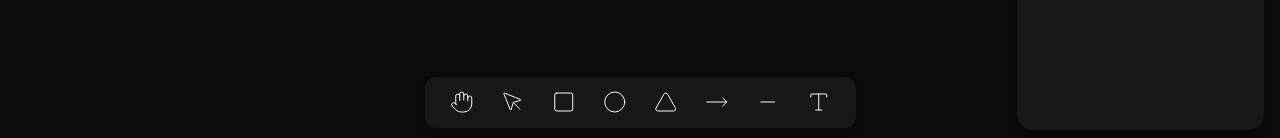
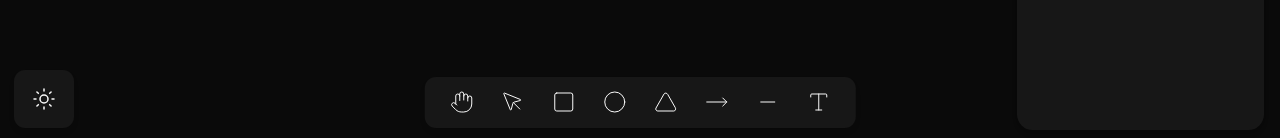
Before and after one commit to Chay23/shapes, a React (Vite) app: page / in a window 1280 px wide. Shown: the part 659-797 px from the top of the page. Built offline with nearby package versions, Linux system fonts and the light colour scheme.

Commit message:
Provide the ability to toggle theme

```diff
--- a/src/App.tsx
+++ b/src/App.tsx
@@ -1,10 +1,13 @@
 import { ThemeProvider } from './components/molecules/theme-provider';
 import Scene from './components/organisms/Scene';
 import Layout from './components/templates/Layout';
+import { STORAGE_UI_THEME_KEY, UI_THEME_DARK } from './lib/constants/common';
 
 export default function App() {
   return (
-    <ThemeProvider defaultTheme='dark' storageKey='vite-ui-theme'>
+    <ThemeProvider
+      defaultTheme={UI_THEME_DARK}
+      storageKey={STORAGE_UI_THEME_KEY}>
       <Layout>
         <Scene />
       </Layout>
--- /dev/null
+++ b/src/components/atoms/Surface.tsx
@@ -0,0 +1,13 @@
+type Props = React.HTMLAttributes<HTMLDivElement>;
+
+export default function Surface(props: Props) {
+  const { className, ...rest } = props;
+  return (
+    <div
+      data-keep-selection={true}
+      className={`bg-card rounded-lg z-999 ${className}`}
+      {...rest}>
+      {props.children}
+    </div>
+  );
+}
--- a/src/components/molecules/theme-provider.tsx
+++ b/src/components/molecules/theme-provider.tsx
@@ -1,11 +1,17 @@
+import {
+  STORAGE_UI_THEME_KEY,
+  UI_THEME_DARK,
+  UI_THEME_LIGHT,
+  UI_THEME_SYSTEM,
+} from '@/lib/constants/common';
 import { ThemeProviderContext } from '@/store/theme';
 import type { ui } from '@/types';
 import { useEffect, useState } from 'react';
 
 export function ThemeProvider({
   children,
-  defaultTheme = 'system',
-  storageKey = 'vite-ui-theme',
+  defaultTheme = UI_THEME_SYSTEM,
+  storageKey = STORAGE_UI_THEME_KEY,
   ...props
 }: ui.ThemeProviderProps) {
   const [theme, setTheme] = useState<ui.Theme>(
@@ -15,13 +21,13 @@ export function ThemeProvider({
   useEffect(() => {
     const root = window.document.documentElement;
 
-    root.classList.remove('light', 'dark');
+    root.classList.remove(UI_THEME_LIGHT, UI_THEME_DARK);
 
-    if (theme === 'system') {
+    if (theme === UI_THEME_SYSTEM) {
       const systemTheme = window.matchMedia('(prefers-color-scheme: dark)')
         .matches
-        ? 'dark'
-        : 'light';
+        ? UI_THEME_DARK
+        : UI_THEME_LIGHT;
 
       root.classList.add(systemTheme);
       return;
--- /dev/null
+++ b/src/components/organisms/bottom-left-toolbar.tsx
@@ -0,0 +1,26 @@
+import { Moon, Sun } from 'lucide-react';
+import Surface from '../atoms/Surface';
+import { useTheme } from '@/hooks/use-theme';
+import { UI_THEME_DARK, UI_THEME_LIGHT } from '@/lib/constants/common';
+
+export default function BottomLeftToolbar() {
+  const { theme, setTheme } = useTheme();
+
+  const handleToggleTheme = () => {
+    setTheme(theme === UI_THEME_LIGHT ? UI_THEME_DARK : UI_THEME_LIGHT);
+  };
+
+  return (
+    <Surface
+      onPointerDown={handleToggleTheme}
+      className='fixed bottom-3 left-3 py-1.5 px-4 h-12.75 flex items-center justify-center cursor-pointer shadow-md'>
+      <div>
+        {theme === UI_THEME_LIGHT ? (
+          <Moon strokeWidth={1.5} />
+        ) : (
+          <Sun strokeWidth={1.5} />
+        )}
+      </div>
+    </Surface>
+  );
+}
--- a/src/components/organisms/bottom-toolbar.tsx
+++ b/src/components/organisms/bottom-toolbar.tsx
@@ -3,9 +3,10 @@ import { ShapeTypeButton } from '../atoms/ShapeTypeButton';
 import type { s } from '../../types';
 import { useShapes } from '../../store/shapes/shapes';
 import { toolbarOptions } from '@/lib/utils/common';
+import Surface from '../atoms/Surface';
 
 export default function BottomToolbar() {
-  const addShape = useShapes((state) => state.addShape);
+  const addShape = useShapes(state => state.addShape);
 
   const handleAddShape = (e: MouseEvent<HTMLButtonElement>) => {
     const type = e.currentTarget.getAttribute('data-type') as
@@ -24,23 +25,17 @@ export default function BottomToolbar() {
   };
 
   return (
-    <div
-      data-keep-selection={true}
-      className='fixed bottom-3 left-1/2 -translate-x-1/2 bg-surface z-999'
-    >
-      <div className='py-1.5 px-4 rounded-lg bg-card shadow-md'>
+    <Surface className='fixed bottom-3 left-1/2 -translate-x-1/2 py-1.5 px-4 shadow-md'>
       <div className='flex gap-3'>
         {toolbarOptions.map(({ id, component: Component, dataType }) => (
           <ShapeTypeButton
             key={id}
             data-type={dataType}
-              onClick={handleAddShape}
-            >
+            onClick={handleAddShape}>
             <Component strokeWidth={1} />
           </ShapeTypeButton>
         ))}
       </div>
-      </div>
-    </div>
+    </Surface>
   );
 }
--- a/src/components/templates/Layout.tsx
+++ b/src/components/templates/Layout.tsx
@@ -2,6 +2,7 @@ import type { ReactNode } from 'react';
 import Sidebar from './Sidebar';
 import SidebarContent from '../organisms/SidebarContent';
 import BottomToolbar from '../organisms/bottom-toolbar';
+import BottomLeftToolbar from '../organisms/bottom-left-toolbar';
 
 type Props = {
   children?: ReactNode;
@@ -10,6 +11,7 @@ type Props = {
 export default function Layout({ children }: Props) {
   return (
     <main className='h-screen'>
+      <BottomLeftToolbar />
       <BottomToolbar />
       <Sidebar>
         <SidebarContent />
--- a/src/lib/constants/common.ts
+++ b/src/lib/constants/common.ts
@@ -37,6 +37,11 @@ export const SOUTH_EAST_RESIZE = 'se';
 export const ROTATE_BTN_SIZE = 18;
 export const ROTATE_BTN_Y_SHIFT = 30;
 
+export const STORAGE_UI_THEME_KEY = 'ui-theme';
+export const UI_THEME_DARK = 'dark';
+export const UI_THEME_LIGHT = 'light';
+export const UI_THEME_SYSTEM = 'system';
+
 export const DIRECTION_MAP = {
   [NORTH_RESIZE]: { x: 0, y: -1 },
   [SOUTH_RESIZE]: { x: 0, y: 1 },
```
Lines whose indentation alone changed are shown as unchanged.
